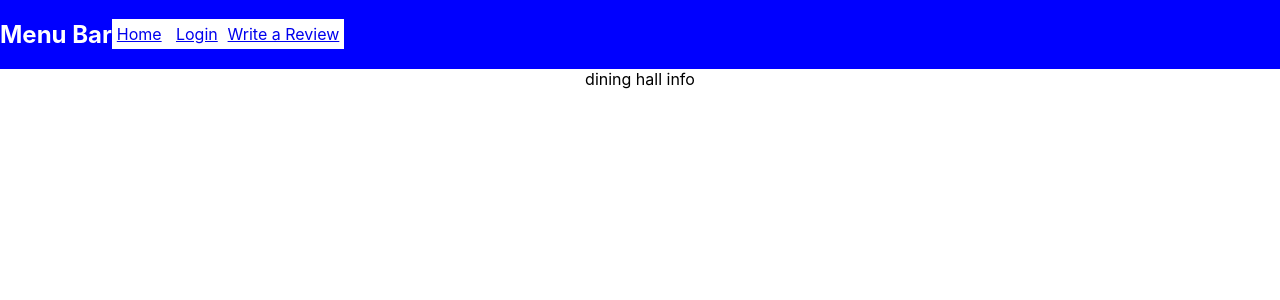
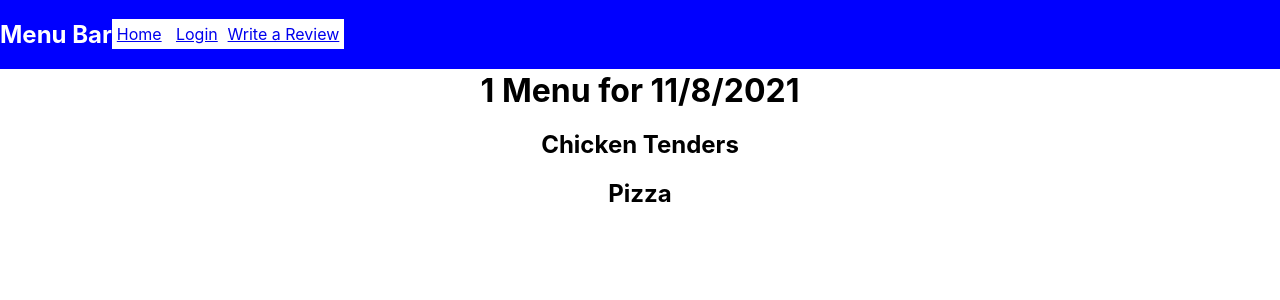
Before and after one commit to ArushRam/BruinBytes, a React (Create React App) app in the folder client/: page /dininghall/1 in a window 1280 px wide. Shown: the top 300 px of the page. Built offline with nearby package versions, Linux system fonts and the light colour scheme.

Commit message:
Prototype frontend for Dining Hall menus
Still need to integrate backend. Also need to add sorting functionality
and dietary categories/tags.

```diff
--- /dev/null
+++ b/client/src/components/DiningHallInfo.css
@@ -0,0 +1,13 @@
+.MenuItem {
+    list-style-type: none;
+}
+
+.ItemDescription {
+    z-index: 10;
+    position: relative;
+    display: inline-block;
+    border-color: white;
+    background-color: blue;
+    padding: 15px;
+    color: white;
+}
--- a/client/src/components/DiningHallInfo.js
+++ b/client/src/components/DiningHallInfo.js
@@ -1,11 +1,48 @@
 import React, {useState} from 'react';
-import { Link } from "react-router-dom";
+import { useLocation } from "react-router-dom";
+import './DiningHallInfo.css'
 
+// Functional component representing a menu item (dish)
+function MenuItem(props) {
+  const dishName = props.dishName
+  const rating = props.rating
+  const desc = props.desc
+  const [showingPopUp, setState] = useState(false)
+  return (
+    <li className = "MenuItem">
+      <h2
+      onMouseEnter={() => setState(true)}
+      onMouseLeave={() => setState(false)}
+      >
+        {dishName}
+      </h2>
+      {showingPopUp && (
+        <div class="ItemDescription" >
+          <h3>"<i>{desc}</i>"</h3>
+          <h3>Rating: {rating}/5</h3>
+        </div>
+      )}
+    </li>
+  )
+}
 
 function DiningHallInfo(props) {
+  const today = new Date()
+
+  const path = useLocation().pathname
+  const name = path.substring(path.lastIndexOf("/") + 1).replace("%20", " ")
+
+  // Will import menu entries using server-side data
+  // Using hard-coded examples for now
+  var menu = [
+    <MenuItem key="Chicken Tenders" dishName="Chicken Tenders" desc="Breaded and fried to perfection." rating="5"/>,
+    <MenuItem key="Pizza" dishName="Pizza" desc="Delicious and made fresh." rating="3"/>
+  ]
+
   return(
     <div className="dininghallinfo">
-      dining hall info
+      <h1> {name} Menu for {today.toLocaleDateString()} </h1>
+      {menu}
     </div>
   )
 }
```
